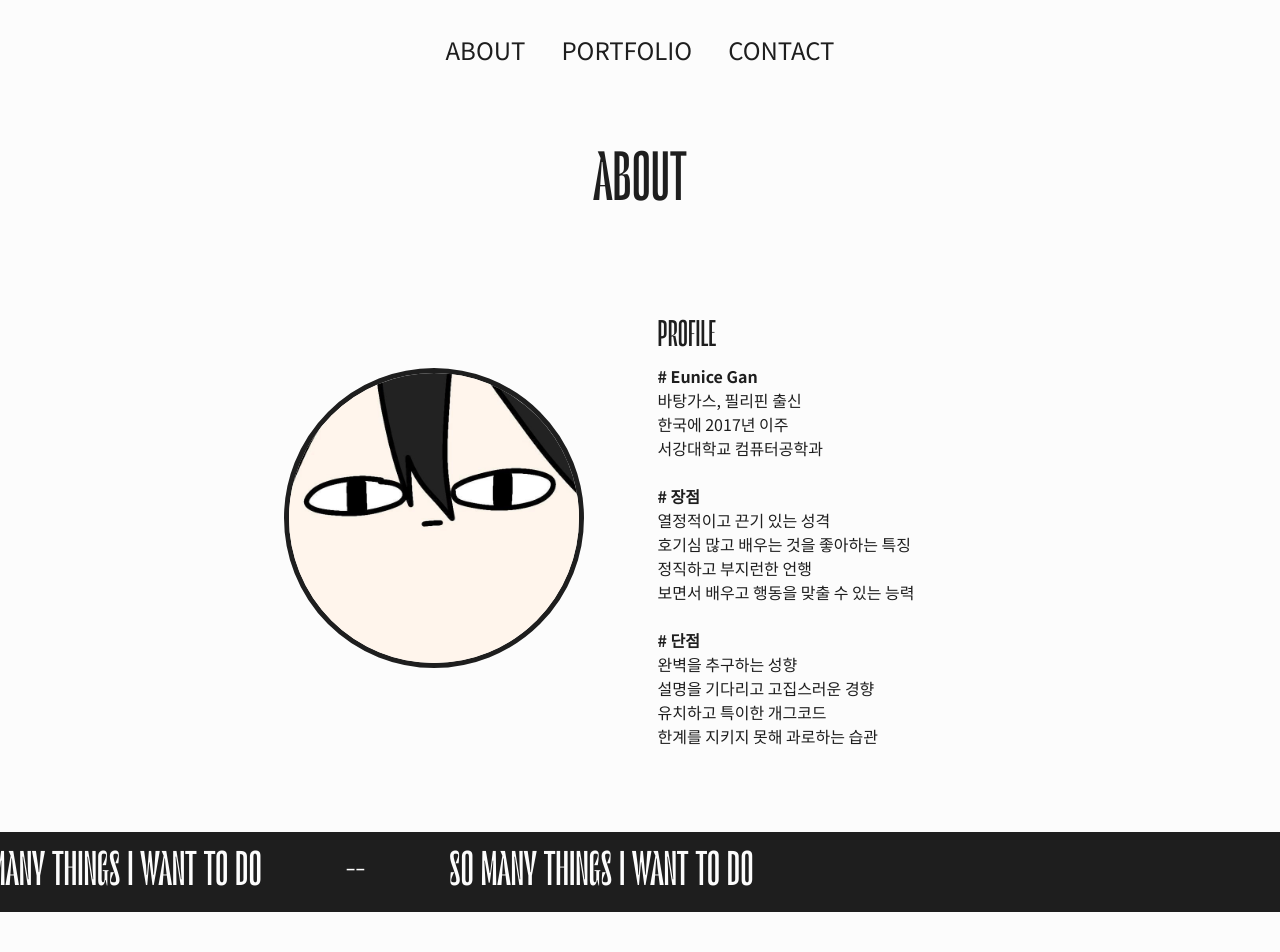
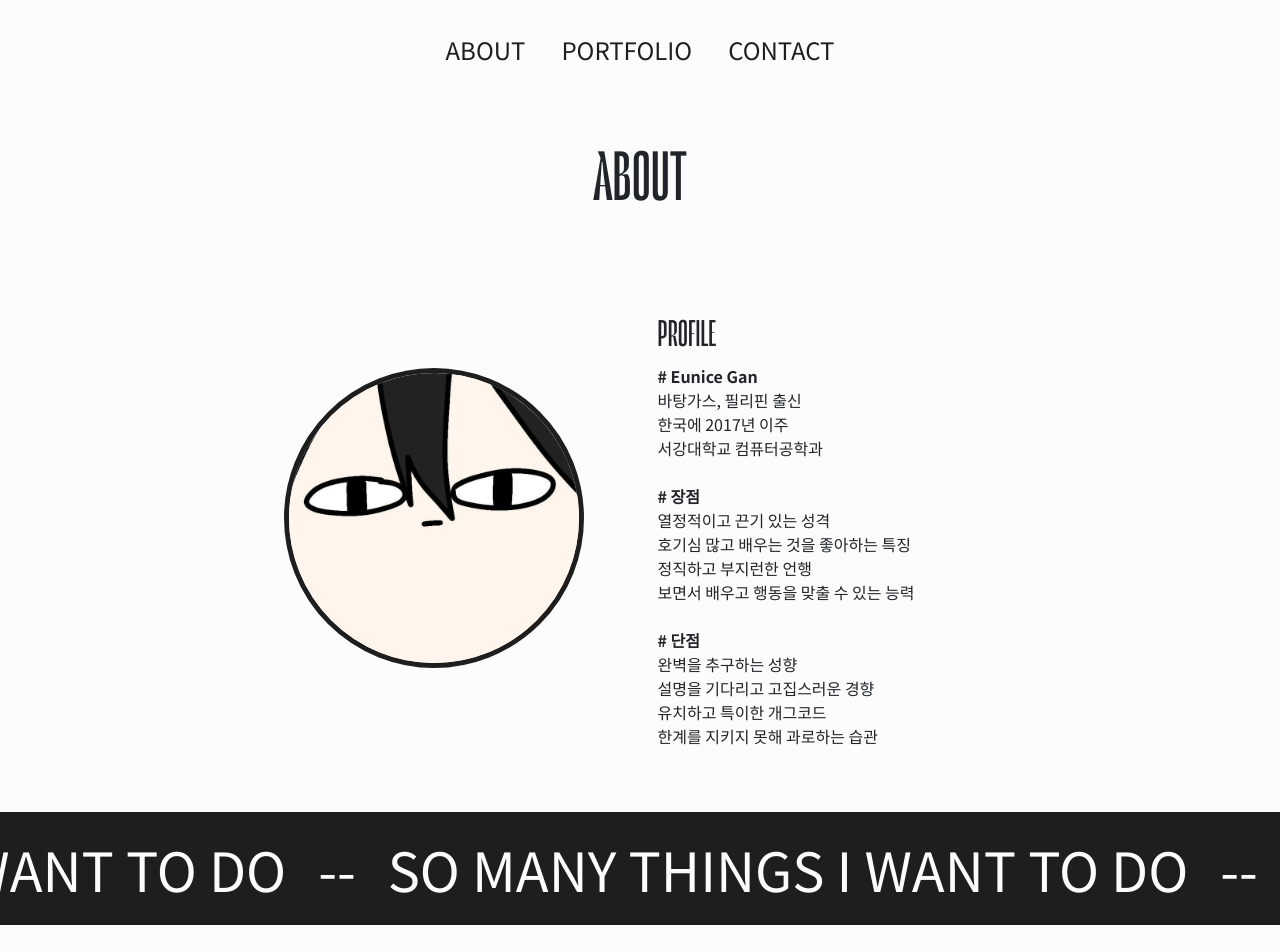
Before and after one commit to ganyunhee/react_portfolio, a React (Create React App) app: page / in a window 1280 px wide. Shown: the top 952 px of the page. Built offline with nearby package versions, Linux system fonts and the light colour scheme.

Commit message:
Try react-fast-marquee

```diff
--- a/package.json
+++ b/package.json
@@ -11,6 +11,7 @@
     "react": "^18.2.0",
     "react-bootstrap": "^2.8.0",
     "react-dom": "^18.2.0",
+    "react-fast-marquee": "^1.6.0",
     "react-scripts": "5.0.1",
     "styled-components": "^6.0.7",
     "web-vitals": "^2.1.4"
--- a/src/App.css
+++ b/src/App.css
@@ -28,7 +28,7 @@
 * {
   box-sizing: border-box;
   font-family: 'Noto Sans KR', sans-serif;
-  color: var(--dark);
+  /*color: var(--dark);*/
 }
 
 h2, h3 {
@@ -61,5 +61,22 @@ marquee {
 }
 */
 
-/* Todo : use react for marquee */
-/* ref. https://codepen.io/jico/pen/LYbvJKd */
+.text {
+  margin: 0;
+  display: flex;
+  justify-content: space-between;
+  padding: 1rem 0;
+  align-items: center;
+  font-size: 54px;
+  text-transform: uppercase;
+  font-family: 'Murmure' !important;
+  background-color: var(--dark);
+  color: var(--light) !important;
+}
+
+.text-list {
+  display: flex;
+  align-items: center;
+  margin-right: 2rem;
+  font-family: 'Murmure' !important;
+}
--- a/src/Introduce.js
+++ b/src/Introduce.js
@@ -6,11 +6,15 @@ import { Container, Nav, Navbar, Col, Row, Image, Carousel  } from 'react-bootst
 import "./App.css"
 import "./Custom.css"
 
+/*
 import { Wrapper, Marquee } from "./Marquee";
 const MARQUEE_TEXT = [
   "--",
   "So many things I want to Do"
 ];
+*/
+
+import Marquee from 'react-fast-marquee';
 
 function App() {
   return (
@@ -62,9 +66,19 @@ function App() {
       {/*
       <marquee scrollamount="10" scrolldelay="50">-- So many things I want to do --</marquee>
       */}
+      {/*
       <Wrapper>
         <Marquee list={MARQUEE_TEXT} time={5} />
       </Wrapper>
+      */}
+      <Marquee style={{ color: "red" }} pauseOnHover speed="100">
+        <div className="text">
+          <div className="text-list text1"><span>--</span></div>
+          <div className="text-list text2"><span>So many things I want to do</span></div>
+          <div className="text-list text3"><span>--</span></div>
+          <div className="text-list text4"><span>So many things I want to do</span></div>
+        </div>
+      </Marquee>
       <br />
       <Container id="portfolio">
         <Row className='py-5'>
```
Also changed, not shown: 1 other file (tests, documents, lock files or other folders).
